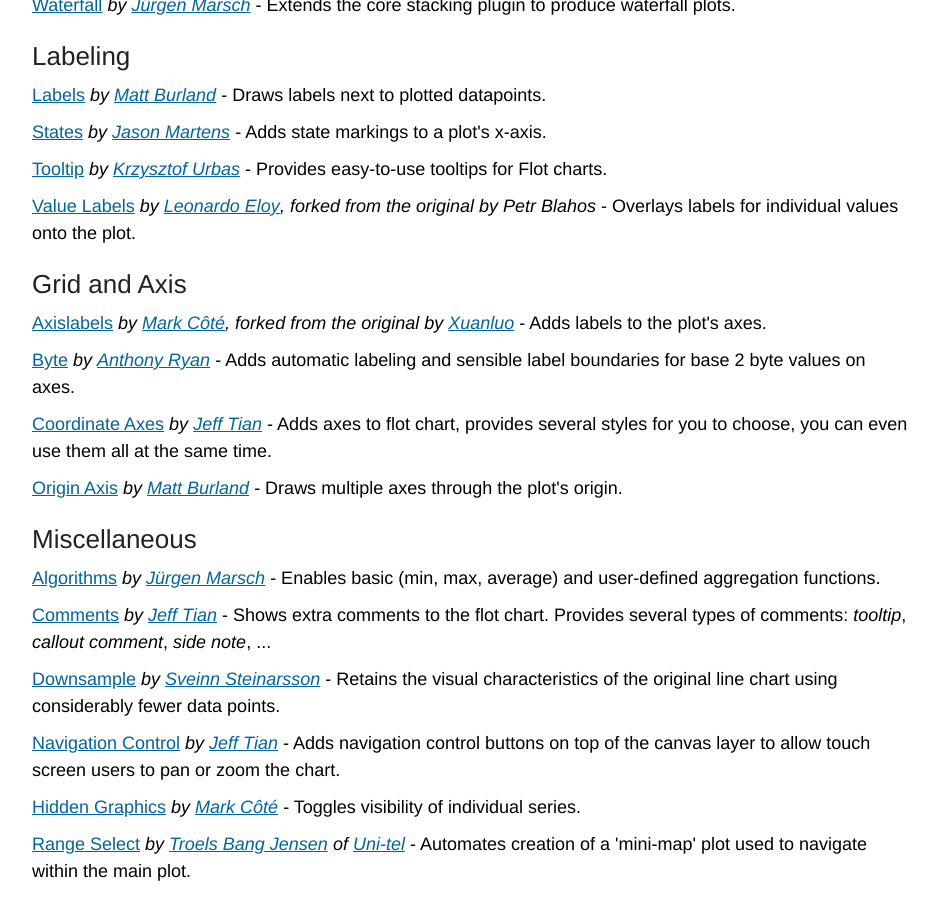
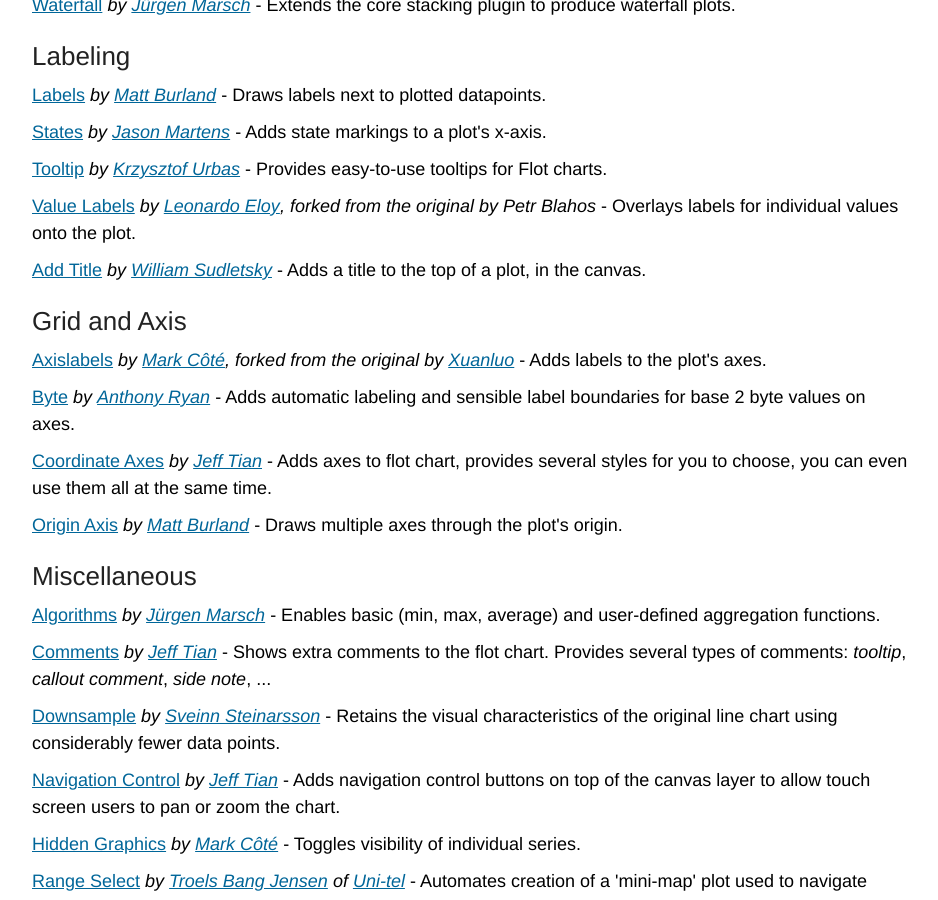
Before and after one commit to flot/flot.github.com, a Jekyll site: the page built from plugins/index.html, in a window 1280 px wide and 900 px high, scrolled down 1482 px. Shown: the whole window, without its empty margins (168-1106 px from the left). Built offline with Jekyll 4.4.1, drawn with Linux system fonts in a browser that asks for light colours; Markdown is read by kramdown in place of the engine named in the settings.

Commit message:
Added Add Title

```diff
--- a/plugins/index.html
+++ b/plugins/index.html
@@ -132,6 +132,10 @@
 <em>by <a href="https://github.com/leonardoeloy">Leonardo Eloy</a>, forked from the original by Petr Blahos</em> -
 Overlays labels for individual values onto the plot.</p>
 
+<p><a href="https://github.com/William-Sudletsky/jquery.flot.addTitle.js">Add Title</a>
+<em>by <a href="https://github.com/William-Sudletsky">William Sudletsky</a></em> -
+Adds a title to the top of a plot, in the canvas.</p>
+
 <h3>Grid and Axis</h3>
 
 <p><a href="https://github.com/markrcote/flot-axislabels">Axislabels</a>
```
